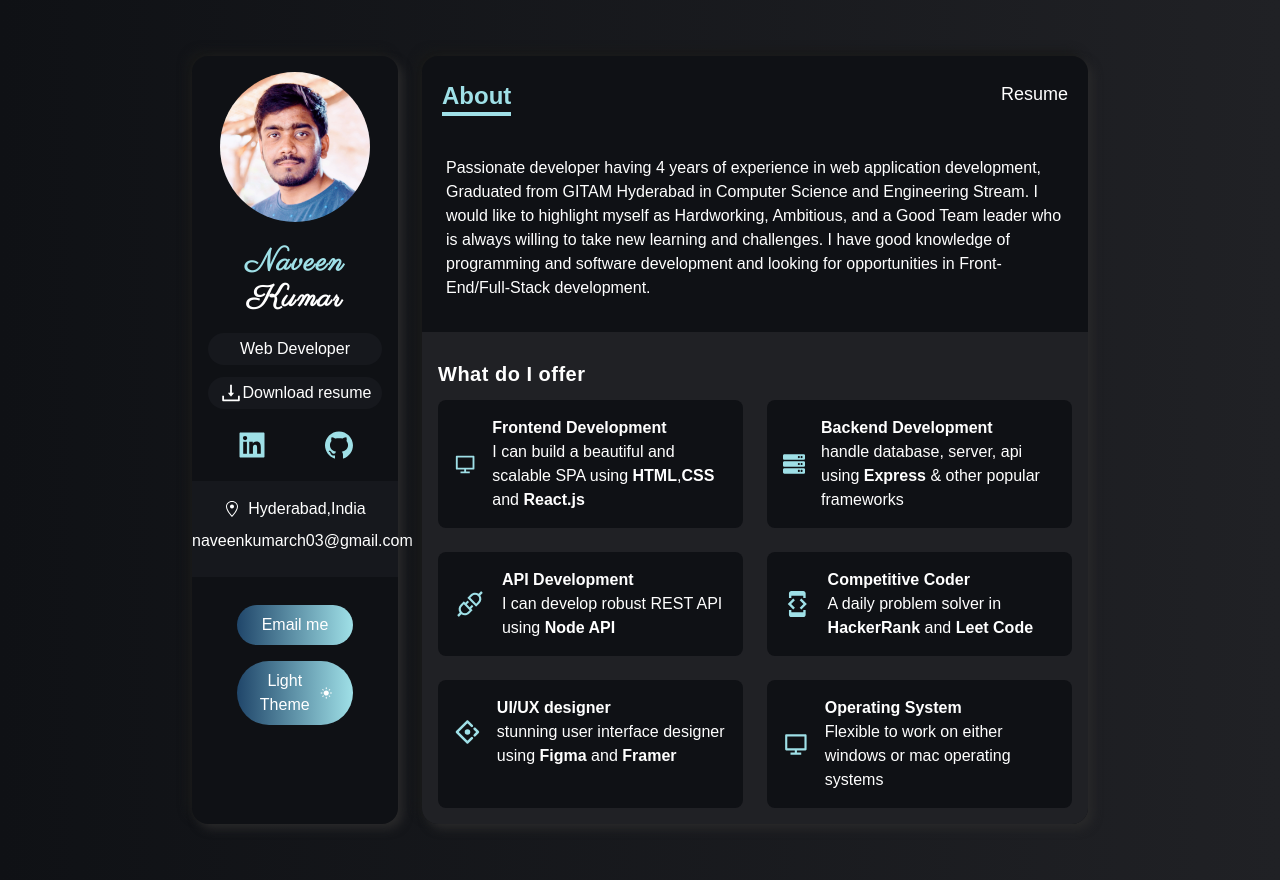
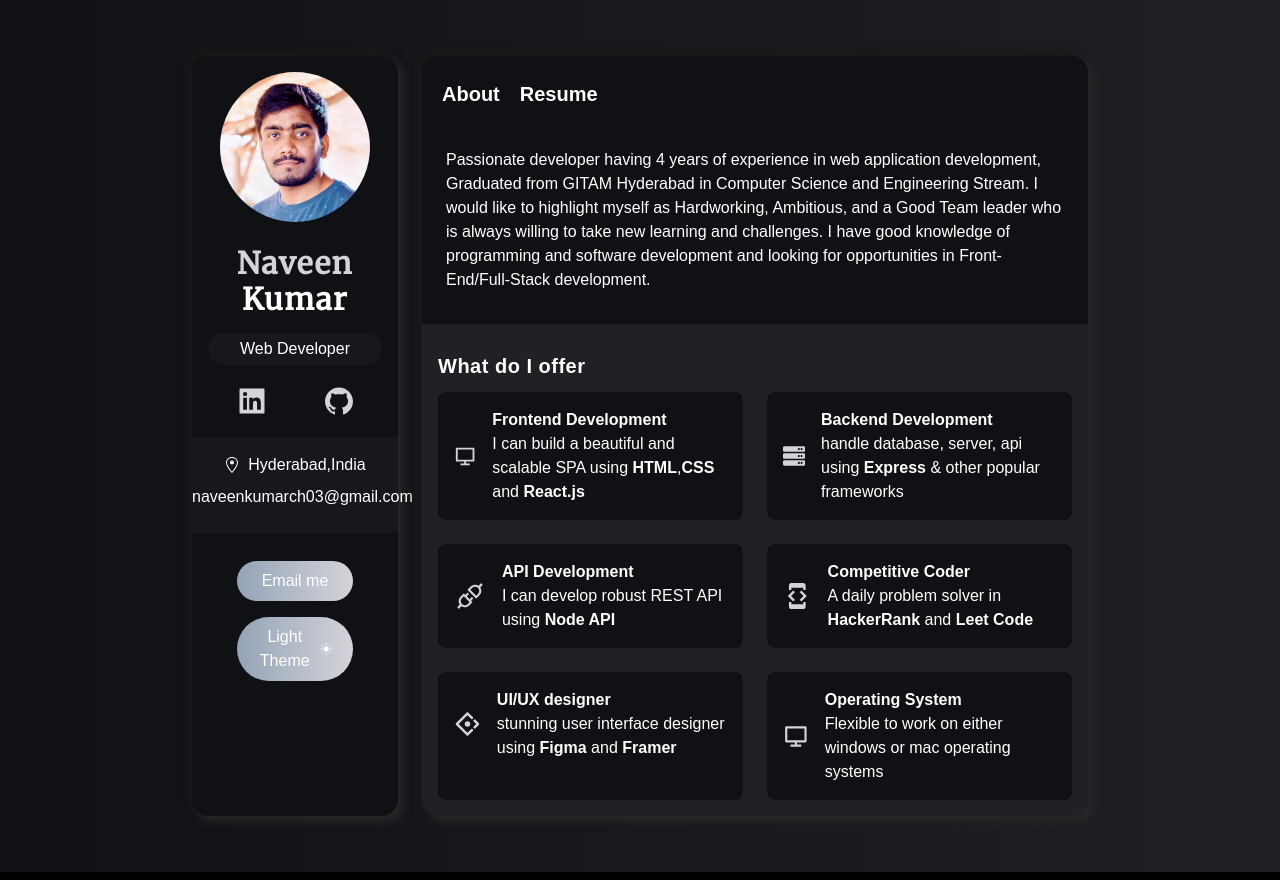
Before and after one commit to naveen1995113/MyPortfolio, a Next.js app: page / in a window 1280 px wide. Built offline with nearby package versions, Linux system fonts and the light colour scheme.

Commit message:
fix: updated background colors and changed the nav bar

```diff
--- a/components/NavItem.tsx
+++ b/components/NavItem.tsx
@@ -12,18 +12,16 @@ const NavItem: React.FC<INavProps> = ({
   setActiveItem,
 }) => {
   return (
-    activeItem !== name && (
     <Link href={route}>
       <a>
         <div
           onClick={() => setActiveItem(name)}
-            className="hover:text-cblue dark:hover:text-clight"
+          className="text-xl font-bold hover:border-b-4 hover:text-cblue dark:hover:text-clight"
         >
           {name}
         </div>
       </a>
     </Link>
-    )
   );
 };
 export default NavItem;
--- a/components/Navbar.tsx
+++ b/components/Navbar.tsx
@@ -9,10 +9,7 @@ const Navbar = () => {
     pathname === "/resume" && setActiveMenu((prev) => "Resume");
   }, []);
   return (
-    <div className="flex justify-between px-5 py-3 my-3">
-      <span className="text-xl font-bold border-b-4 text-cblue border-cblue md:text-2xl dark:text-clight dark:border-clight">
-        {activeMenu}
-      </span>
+    <div className="flex gap-10 px-5 py-3 my-3">
       <div className="flex space-x-5 text-lg">
         <NavItem
           activeItem={activeMenu}
--- a/components/Sidebar.tsx
+++ b/components/Sidebar.tsx
@@ -34,20 +34,20 @@ const Sidebar = () => {
         layout="intrinsic"
         quality="100"
       />
-      <h3 className="my-4 text-3xl font-semibold tracking-wider font-parisienne">
+      <h3 className="my-4 text-3xl font-semibold tracking-wider font-Merriweather">
         <span className="text-cblue dark:text-clight">Naveen</span> Kumar
       </h3>
       <p className="px-2 py-1 my-3 bg-gray-200 rounded-full dark:bg-dark200">
         Web Developer
       </p>
-      <a
+      {/* <a
         className="flex items-center justify-center px-2 py-1 my-3 bg-gray-200 rounded-full dark:bg-dark200"
         href="/assets/resume.pdf"
         download="Resume.pdf"
       >
         <AiOutlineDownload className="w-6 h-6" />
         Download resume
-      </a>
+      </a> */}
       <div className="flex justify-around w-full mx-auto my-5 text-cblue dark:text-clight">
         <a href="https://www.linkedin.com/in/naveen-kumar-chintakindi-53154311a/">
           <AiFillLinkedin className="w-8 h-8 cursor-pointer" />
--- a/pages/_document.tsx
+++ b/pages/_document.tsx
@@ -10,13 +10,12 @@ export default function Document() {
           name="description"
           content="Author: C.H. Naveen Kumar,My portfolio"
         />
-        <link rel="icon" href="/assets/nicon.png" />
         <link rel="preconnect" href="https://fonts.googleapis.com" />
         <link rel="preconnect" href="https://fonts.gstatic.com" />
         <link
-          href="https://fonts.googleapis.com/css2?family=Parisienne&display=swap"
+          href="https://fonts.googleapis.com/css2?family=Merriweather&display=swap"
           rel="stylesheet"
-        />
+        ></link>
       </Head>
       <body className="bg-gradient-to-r from-cblue to-clight dark:from-dark500 dark:to-dark700 dark:text-white">
         <Main />
--- a/tailwind.config.js
+++ b/tailwind.config.js
@@ -7,15 +7,15 @@ module.exports = {
   theme: {
     extend: {
       fontFamily: {
-        parisienne: ["Parisienne"],
+        Merriweather: ["Merriweather"],
       },
       boxShadow: {
         "3xl": "5px 5px 10px #29292a , -5px -5px 10px #181919",
       },
       colors: {
         //cblack: "#0d0b0e",
-        cblue: "#20466a",
-        clight: "#9fe0e7",
+        cblue: "#94a3b8",
+        clight: "#d4d4d8",
         dark: "#010101",
         dark100: "#0a0b0e",
         dark200: "#16181d",
```
Lines whose indentation alone changed are shown as unchanged.
